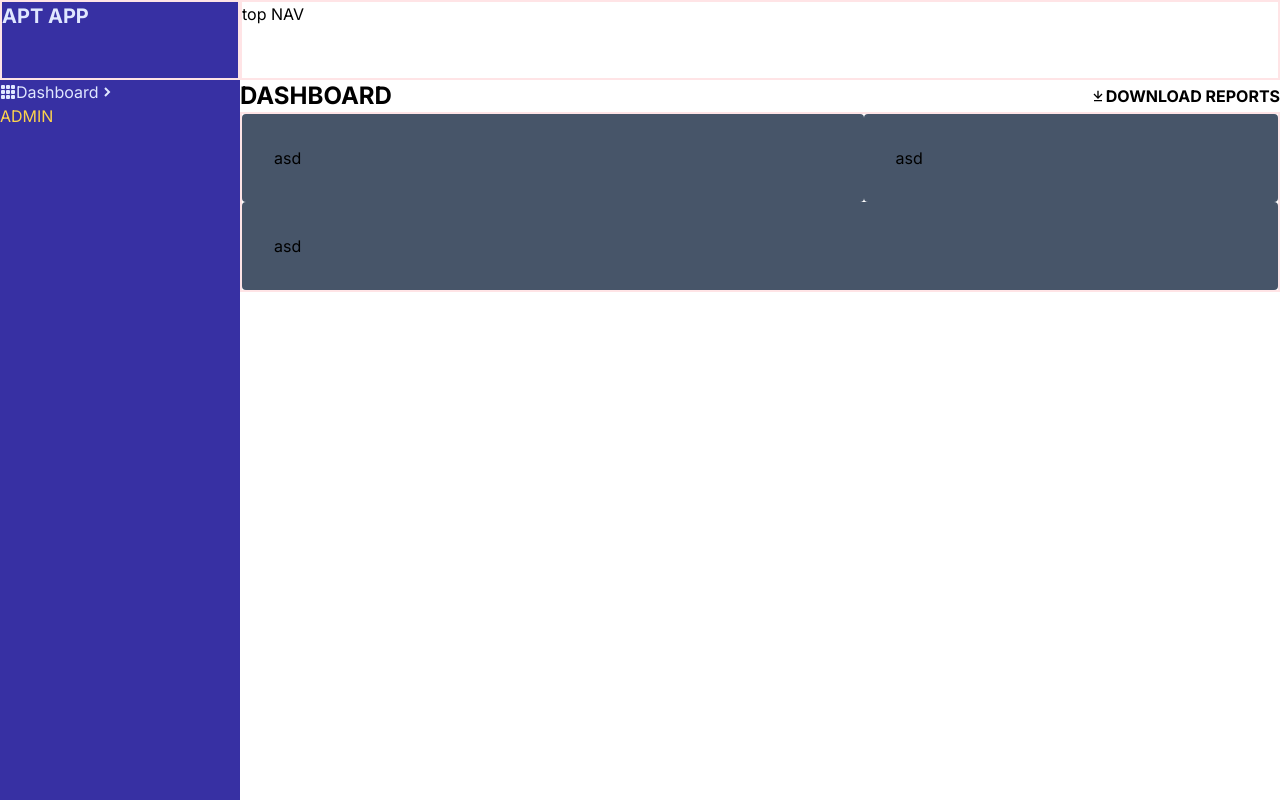
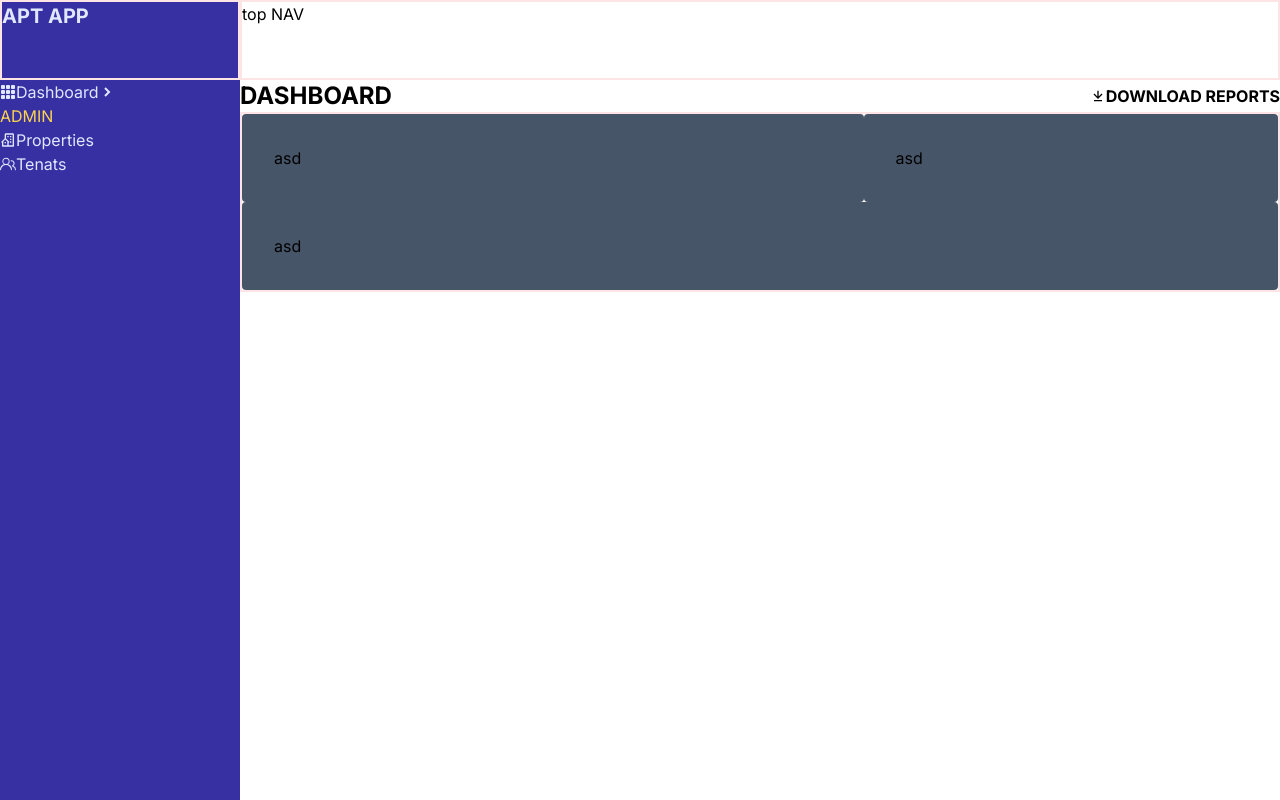
Before and after one commit to 4cody/apt, a Next.js app in the folder client/: page /dashboard in a window 1280 px wide. Built offline with nearby package versions, Linux system fonts and the light colour scheme.

Commit message:
tenant icon

```diff
--- a/client/src/app/dashboard/page.tsx
+++ b/client/src/app/dashboard/page.tsx
@@ -5,7 +5,13 @@ import { useRouter } from "next/navigation";
 import axios from "axios";
 import { toast } from "react-hot-toast";
 import { BsGrid3X3GapFill } from "react-icons/bs";
-import { BiSolidChevronRight, BiArrowToBottom } from "react-icons/bi";
+import {
+  BiSolidChevronRight,
+  BiArrowToBottom,
+  BiBuildingHouse,
+} from "react-icons/bi";
+
+import { GoPeople } from "react-icons/go";
 
 export default function LoginPage() {
   const router = useRouter();
@@ -36,13 +42,24 @@ export default function LoginPage() {
         </div>
         <div className="flex items-center">
           <BsGrid3X3GapFill />
-          <h2>Dashboard</h2>
+          <h3>Dashboard</h3>
           <BiSolidChevronRight />
         </div>
         <div className="">
           <h2 className="uppercase text-amber-300">Admin</h2>
         </div>
+        <div className="flex items-center">
+          <BiBuildingHouse />
+          <h3>Properties</h3>
+          <BiSolidChevronRight className="hidden" />
+        </div>
+        <div className="flex items-center">
+          <GoPeople />
+          <h3>Tenats</h3>
+          <BiSolidChevronRight className="hidden" />
+        </div>
       </section>
+
       <section className="grow">
         <div className="h-20 border-2 border-rose-100 flex">top NAV</div>
         <div className="flex justify-between">
```
